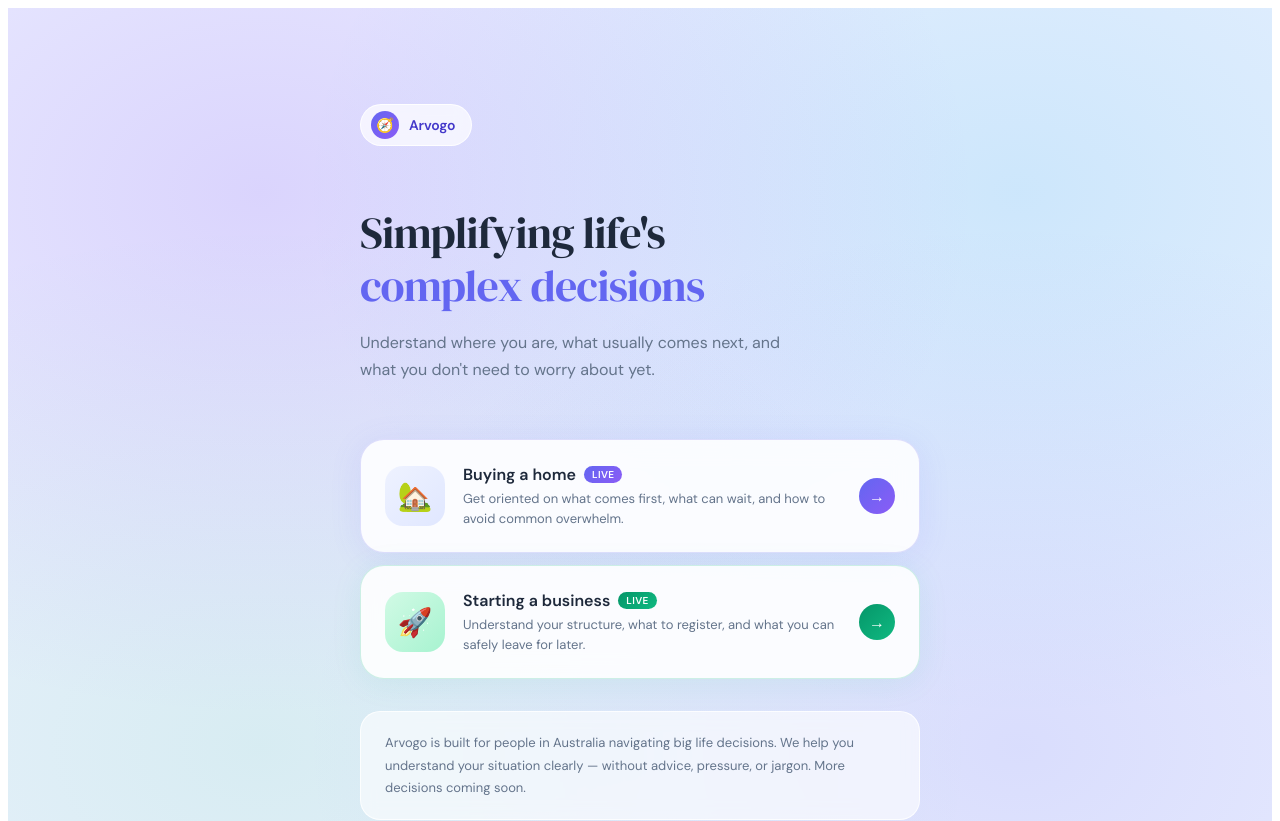
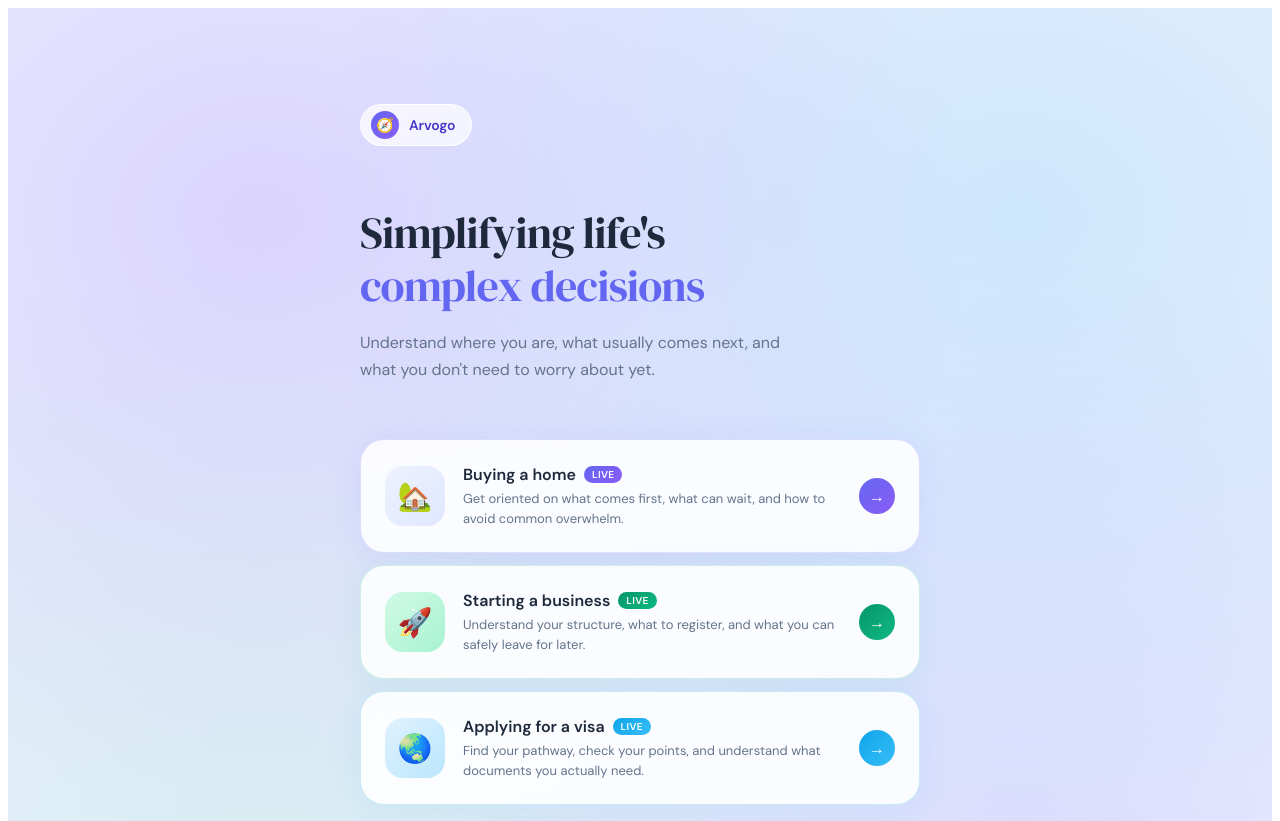
Before and after one commit to abh677225-eng/arvogo-landing, a Next.js app: page / in a window 1280 px wide. Shown: the top 821 px of the page. Built offline with nearby package versions, Linux system fonts and the light colour scheme.

Commit message:
add visa card to landing, update copy to people in Australia

```diff
--- a/app/page.tsx
+++ b/app/page.tsx
@@ -34,6 +34,18 @@ const DECISIONS = [
     shadowHover: "rgba(16,185,129,0.14)",
     badge: "Live",
     badgeBg: "linear-gradient(135deg, #059669, #10b981)",
+  },
+  {
+    emoji: "🌏",
+    title: "Applying for a visa",
+    desc: "Find your pathway, check your points, and understand what documents you actually need.",
+    href: "/visa",
+    iconBg: "linear-gradient(135deg, #e0f2fe, #bae6fd)",
+    border: "rgba(14,165,233,0.2)",
+    shadow: "rgba(14,165,233,0.08)",
+    shadowHover: "rgba(14,165,233,0.14)",
+    badge: "Live",
+    badgeBg: "linear-gradient(135deg, #0ea5e9, #38bdf8)",
   },
 ];
 
@@ -143,7 +155,7 @@ export default function Home() {
           padding: "1.25rem 1.5rem", marginBottom: "2rem",
         }}>
           <p style={{ fontSize: 13, color: "#64748b", lineHeight: 1.7, margin: 0 }}>
-            Arvogo is built for people in Australia navigating big life decisions. We help you understand your situation clearly — without advice, pressure, or jargon. More decisions coming soon.
+            Arvogo helps people in Australia navigate complex life decisions — whether you were born here or just arrived. We help you understand your situation clearly, without advice, pressure, or jargon. More decisions coming soon.
           </p>
         </div>
 
```
